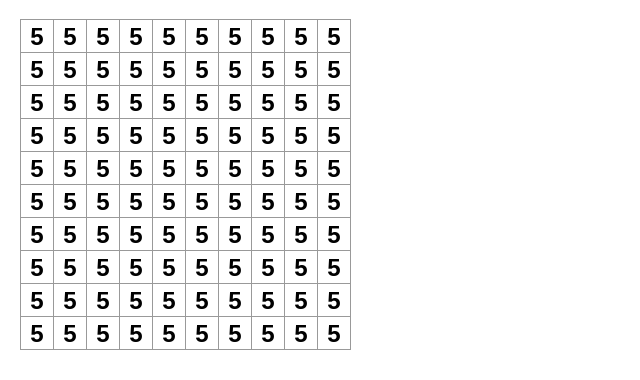
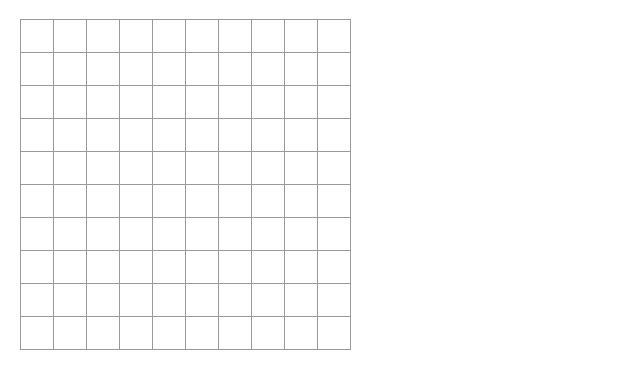
Before and after one commit to bezawork/myPortfolio, a React (Create React App) app: page / in a window 1280 px wide. Shown: the top 380 px of the page, without its empty margins (0-640 px from the left). Built offline with nearby package versions, Linux system fonts and the light colour scheme.

Commit message:
change on index

```diff
--- a/src/index.js
+++ b/src/index.js
@@ -11,7 +11,7 @@ class Board extends React.Component {
     const battleShipArray = Array(size);
 
     for (let j = 0; j < size; j++) {
-      battleShipArray[j] = Array(size).fill(5);
+      battleShipArray[j] = Array(size).fill(null);
     }
 
     return battleShipArray;
```
